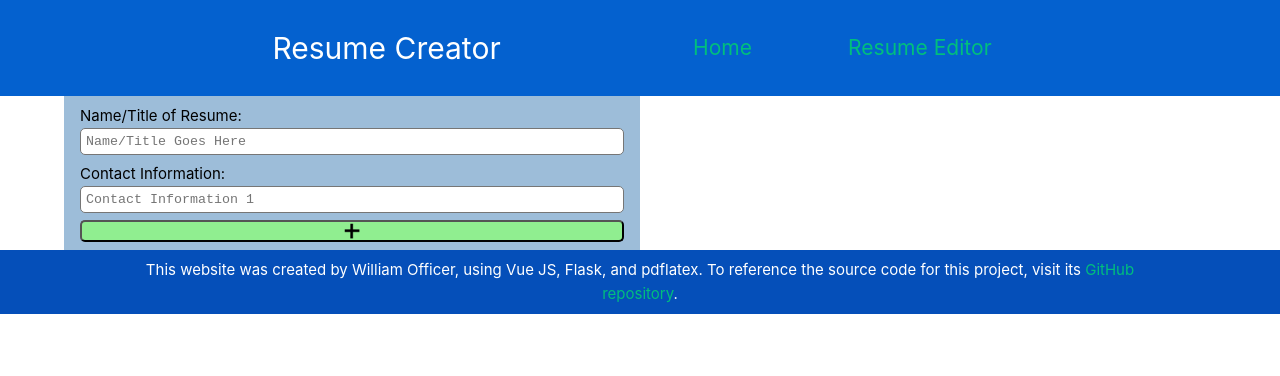
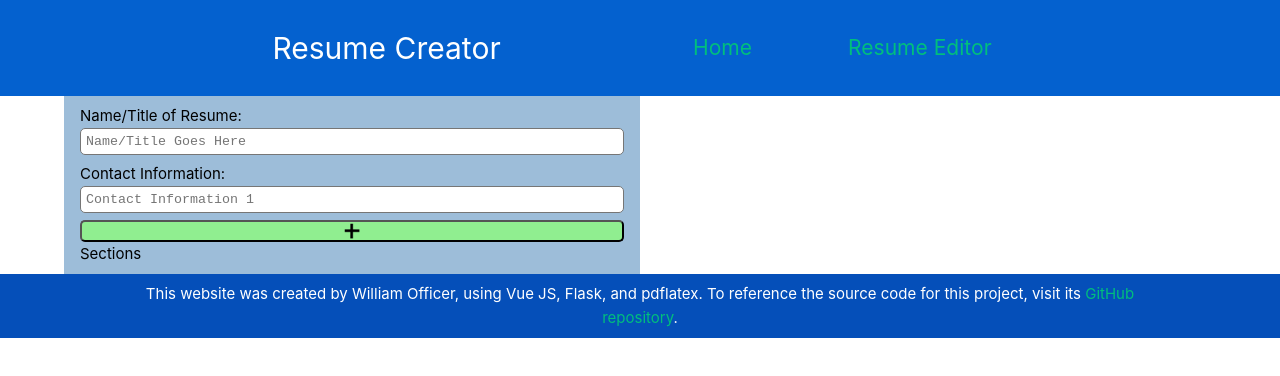
Before and after one commit to officerw/resume-creator, a Vue app in the folder frontend/: page /editor in a window 1280 px wide. Shown: the top 376 px of the page. Built offline with nearby package versions, Linux system fonts and the light colour scheme.

Commit message:
Updated resume sections

```diff
--- a/frontend/src/components/ResumeSections.vue
+++ b/frontend/src/components/ResumeSections.vue
@@ -15,7 +15,7 @@
 
 <template>
     <div class="resume-sections">
-
+        <h4>Sections</h4>
     </div>
 </template>
 
```
